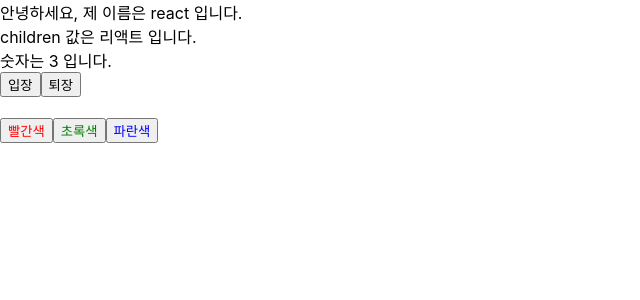
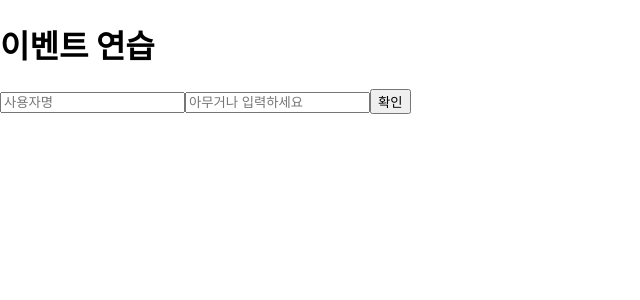
Before and after one commit to sanggil1107/-, a React (Create React App) app: page / in a window 1280 px wide. Shown: the top 300 px of the page, without its empty margins (0-640 px from the left). Built offline with nearby package versions, Linux system fonts and the light colour scheme.

Commit message:
이벤트

```diff
--- a/src/App.js
+++ b/src/App.js
@@ -1,13 +1,9 @@
 import React from 'react';
-import MyComponent from './component/chap3/MyComponent';
-import Say from './component/chap3/Say';
+import EventPractice from './component/chap4/EventPractice';
 
 const App = () => {
   return (
-    <div>
-      <MyComponent name="react" num={3}>리액트</MyComponent>
-      <Say/>
-    </div>
+    <EventPractice/>
   );
 };
 
--- /dev/null
+++ b/src/component/chap4/EventPractice.js
@@ -0,0 +1,53 @@
+import React, { useState } from 'react';
+
+const EventPractice = () => {
+  const [form, setForm] = useState({
+    username: '',
+    message: ''
+  });
+  const {username, message} = form;
+  const onChange = e => {
+    const nextForm = {
+      ...form, // 기존의 form 내용을 복사한뒤
+      [e.target.name]: e.target.value // 원하는 값을 덮어 씌우기
+    };
+    setForm(nextForm);
+  };
+  const onClick = () => {
+    alert(username + ': ' + message);
+    setForm({
+      username: '',
+      message: ''
+    });
+  };
+  const onKeyPress = e => {
+    if (e.key === 'Enter') {
+      onClick();
+    }
+  };
+
+  return (
+    <div>
+      <h1>이벤트 연습</h1>
+      <input
+        type="text"
+        name="username"
+        placeholder="사용자명"
+        value={username}
+        onChange={onChange}
+      />
+      <input
+        type="text"
+        name="message"
+        placeholder="아무거나 입력하세요"
+        value={message}
+        onChange={onChange}
+        onKeyPress={onKeyPress}
+      />
+      <button onClick={onClick}>확인</button>
+    </div>
+  );
+
+};
+
+export default EventPractice;
```
Also changed, not shown: 1 other file (tests, documents, lock files or other folders).
